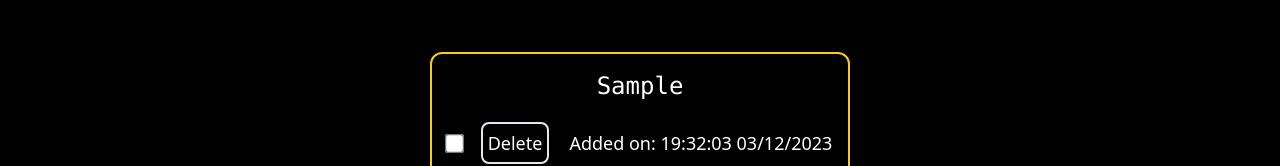
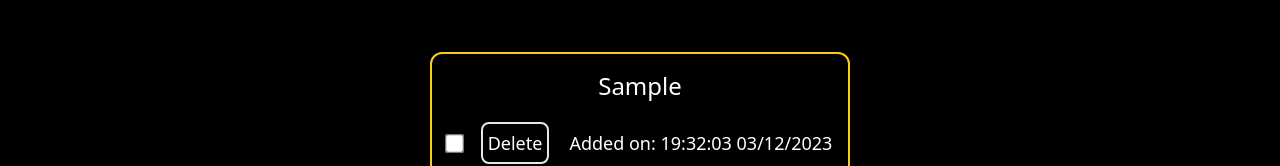
Before and after one commit to MaharshiChoksi/TodoList_WebApp, a React (Vite) app: page / in a window 1280 px wide. Both pictures are taken after typing "Sample" into the empty fields and a click on the button "Add Task". Shown: the part 270-436 px from the top of the page. Built offline with nearby package versions, Linux system fonts and the light colour scheme.

Commit message:
reformattng the width of the data in task

```diff
--- a/src/components/Tasks.jsx
+++ b/src/components/Tasks.jsx
@@ -22,7 +22,7 @@ export const Task = ({ props, onDelete, toggleStatus, ChgData }) => {
     const borderColor = props.completed ? "border-green-500" : "border-yellow-400";
 
     return (<>        <div className={`task flex flex-col items-center p-4 mt-5 gap-5 max-lg:gap-5 max-md:text-sm max-w-3xl border-2 ${borderColor} rounded-xl text-center`}>
-        <pre className={`${props.completed && 'line-through'} text-start`} onClick={() => setShowHiddenDiv(!showHiddenDiv)}>{props.data}</pre>
+        <span className={`${props.completed && 'line-through'} text-start`} onClick={() => setShowHiddenDiv(!showHiddenDiv)}>{props.data}</span>
         <div className="flex max-xs:flex-col items-center min-w-fit justify-evenly gap-5 w-full">
             <input type="checkbox" className="scale-150" checked={props.completed} onClick={(e) => { e.target.checked ? toggleStatus(props.id, true, DateTime()) : toggleStatus(props.id, false, DateTime()) }} />
             <button className="min-w-fit h-fit border-2 rounded-lg text-lg max-lg:text-sm" onClick={() => onDelete(props.id)}>Delete</button>
```
